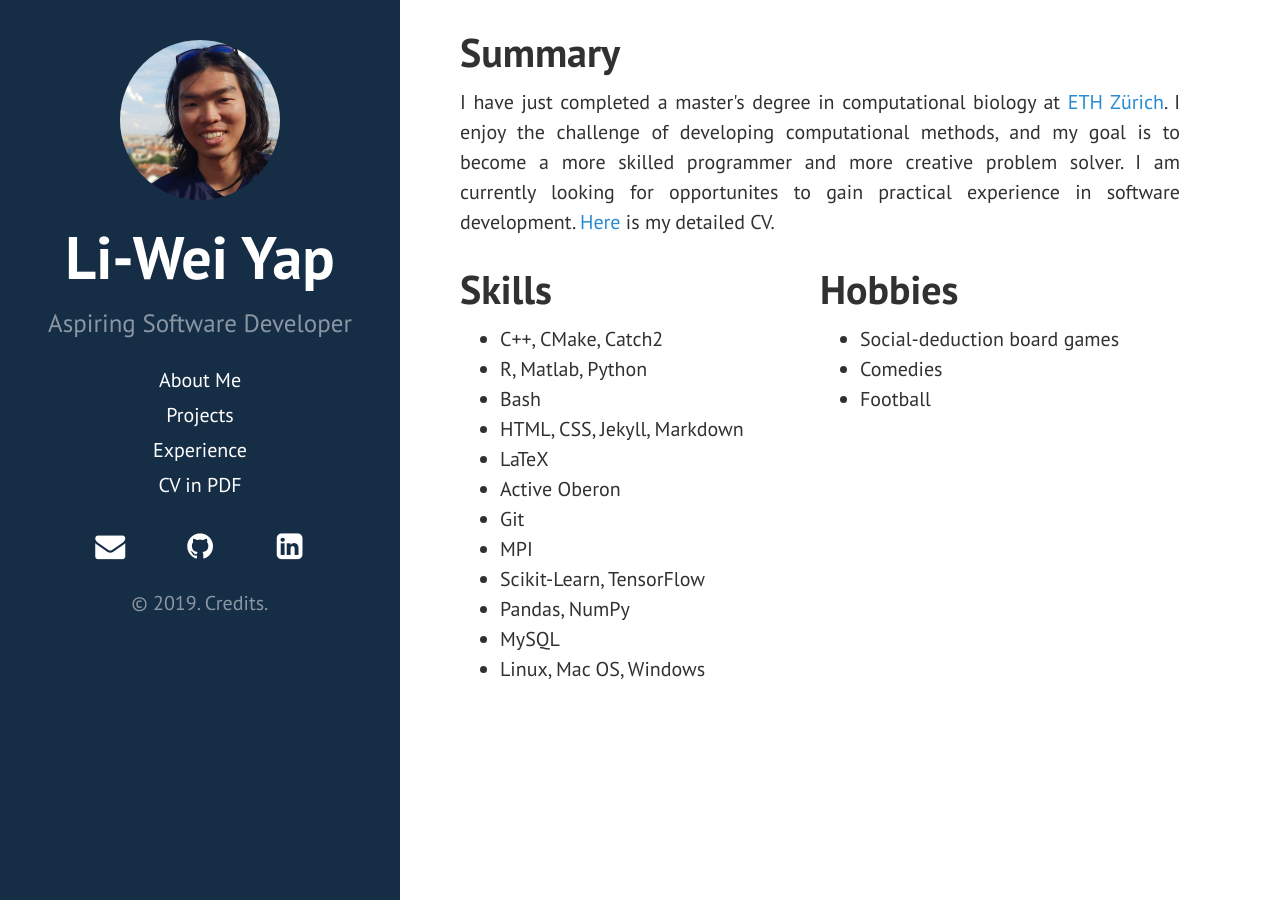
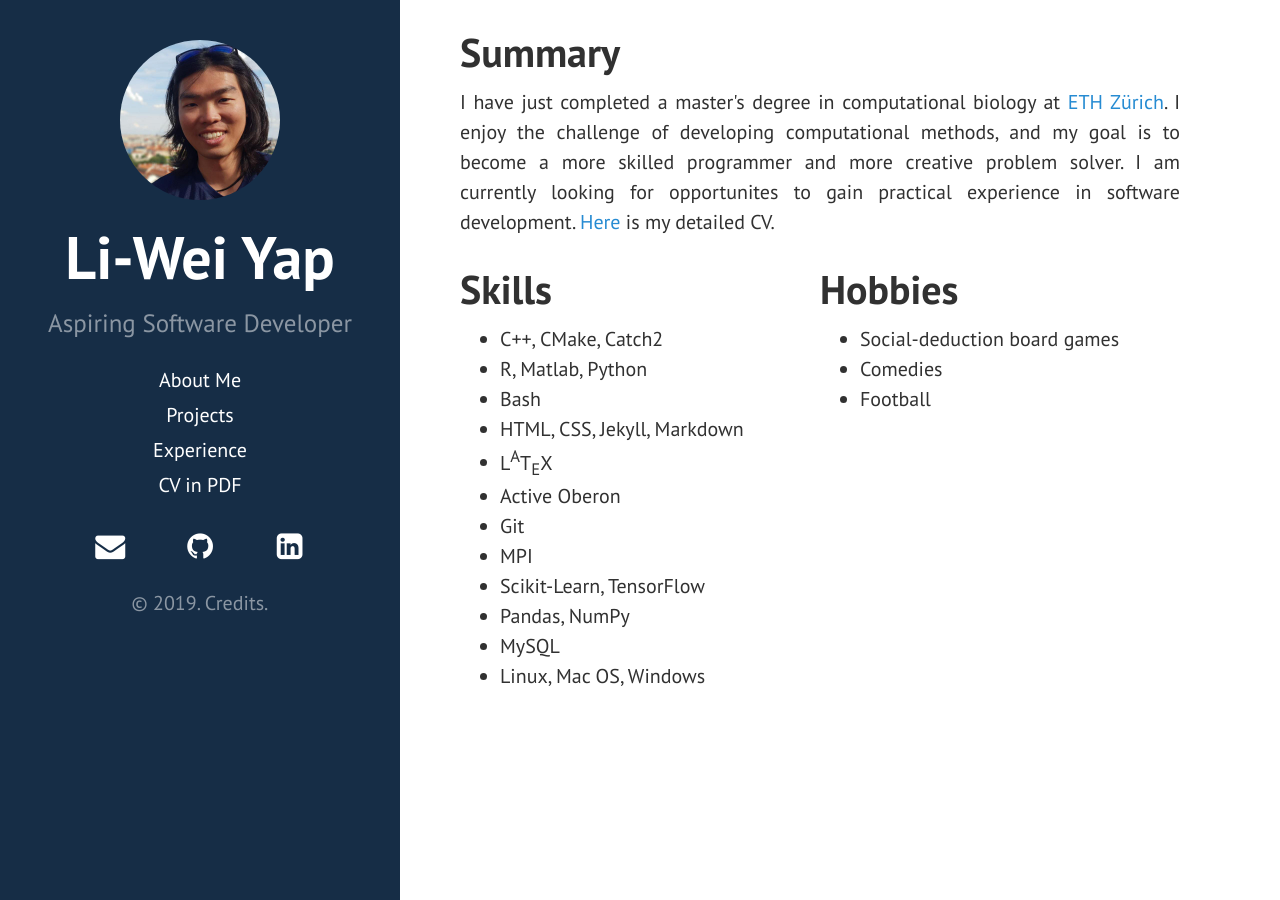
Before and after one commit to liweiyap/liweiyap.github.io, a Jekyll site: the page built from index.html, in a window 1280 px wide. Built offline with Jekyll 4.4.1, drawn with Linux system fonts in a browser that asks for light colours; nearby versions of some CDN libraries.

Commit message:
Format LaTeX word.

```diff
--- a/index.html
+++ b/index.html
@@ -14,7 +14,7 @@ layout: page
                 <li>R, Matlab, Python</li>
                 <li>Bash</li>
                 <li>HTML, CSS, Jekyll, Markdown</li>
-                <li>LaTeX</li>
+                <li>L<sup>A</sup>T<sub>E</sub>X</li>
                 <li>Active Oberon</li>
                 <li>Git</li>
                 <li>MPI</li>
```
Also changed, not shown: 1 other file.
